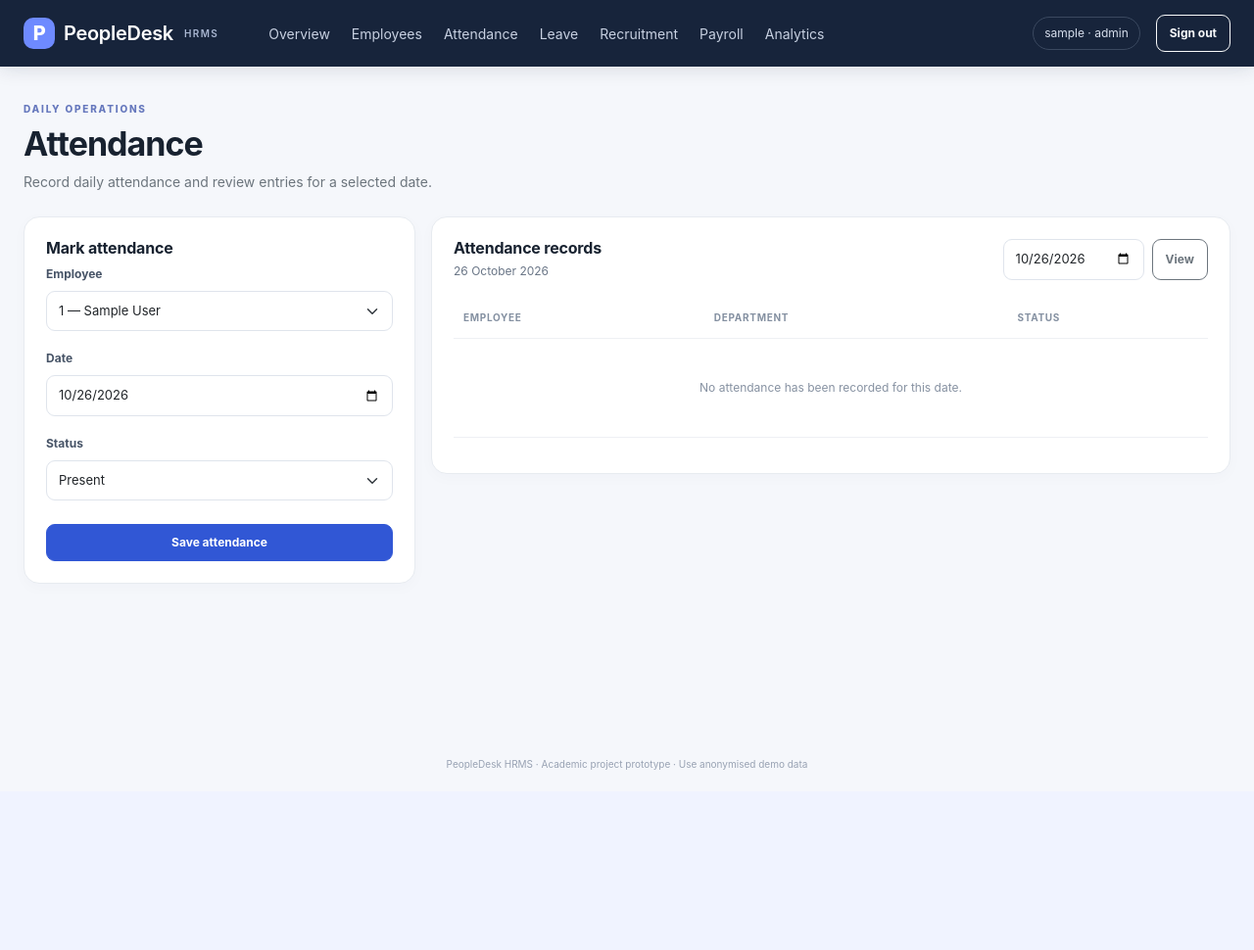
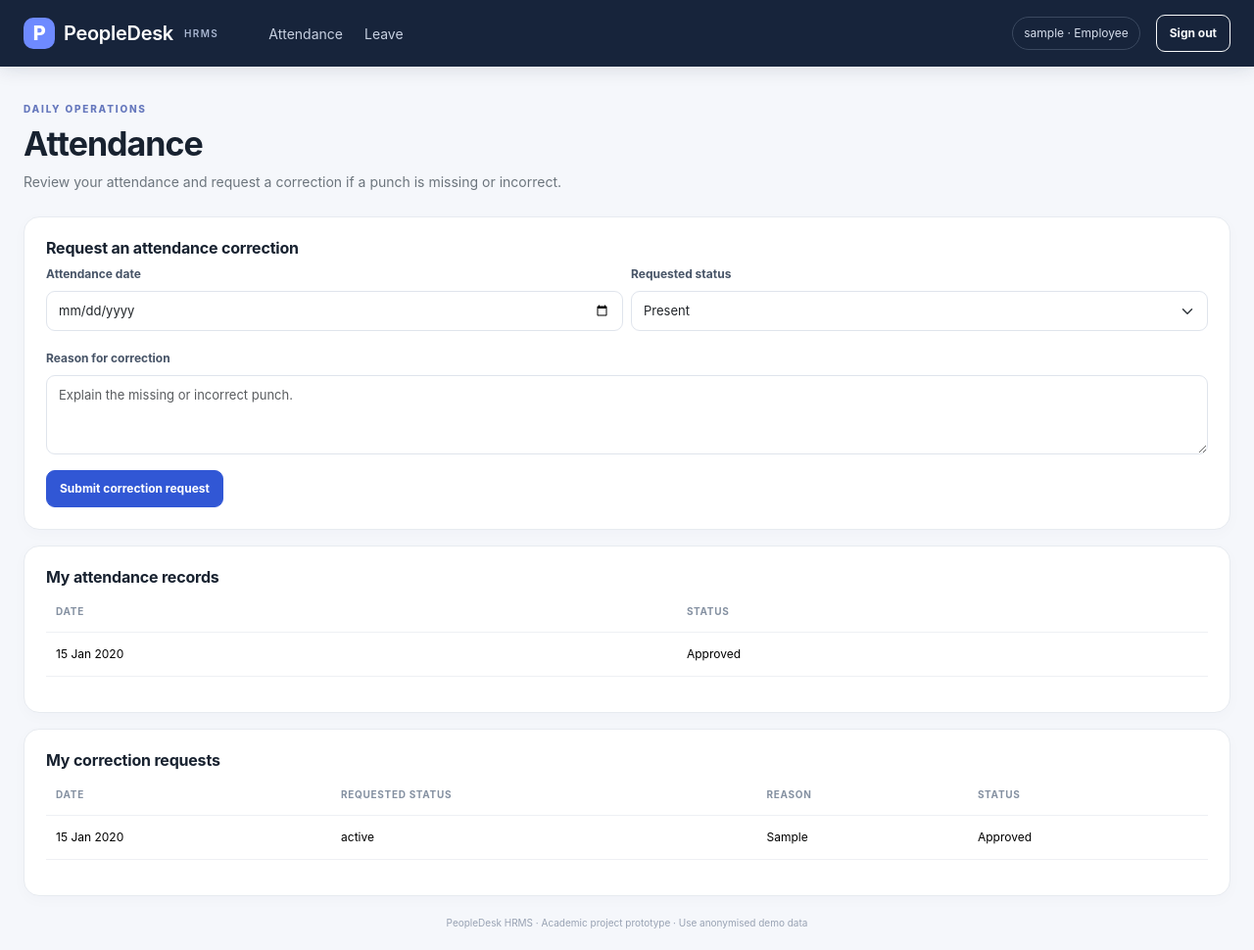
Before and after one commit to adibhardwaj03/Comprehensive-HRMS, a Flask app: page /attendance in a window 1280 px wide. Shown: the whole page at 98% size. Before the commit the page ends 786 px from the top, so only its background shows below. Run offline with Flask 3, Linux system fonts and the light colour scheme; the visitor is signed in with stand-in values (Sample User, id 1); tables that the repository leaves empty hold one stand-in row (values such as "Sample post").

Commit message:
Update HRMS employee workflows

```diff
--- a/app.py
+++ b/app.py
@@ -28,6 +28,32 @@
 
     def check_password(self, password):
         return check_password_hash(self.password_hash, password)
+
+
+class EmployeeAccount(db.Model):
+    id = db.Column(db.Integer, primary_key=True)
+    employee_id = db.Column(db.Integer, db.ForeignKey("employee.id"), unique=True, nullable=False)
+    username = db.Column(db.String(80), unique=True, nullable=False)
+    password_hash = db.Column(db.String(255), nullable=False)
+    employee = db.relationship("Employee", backref=db.backref("portal_account", uselist=False))
+
+    def set_password(self, password):
+        self.password_hash = generate_password_hash(password)
+
+    def check_password(self, password):
+        return check_password_hash(self.password_hash, password)
+
+
+class AttendanceCorrectionRequest(db.Model):
+    id = db.Column(db.Integer, primary_key=True)
+    employee_id = db.Column(db.Integer, db.ForeignKey("employee.id"), nullable=False)
+    attendance_date = db.Column(db.Date, nullable=False)
+    requested_status = db.Column(db.String(20), nullable=False)
+    reason = db.Column(db.String(500), nullable=False)
+    status = db.Column(db.String(20), nullable=False, default="Pending")
+    created_at = db.Column(db.DateTime, nullable=False, default=datetime.utcnow)
+    reviewed_at = db.Column(db.DateTime)
+    employee = db.relationship("Employee", backref="attendance_correction_requests")
 
 
 class Employee(db.Model):
@@ -115,13 +141,24 @@
         username = request.form.get("username", "").strip()
         password = request.form.get("password", "")
         user = User.query.filter_by(username=username).first()
+
         if user and user.check_password(password):
             session.clear()
             session.update(user_id=user.id, username=user.username, role=user.role)
             return redirect(request.args.get("next") or url_for("dashboard"))
+
+        employee_account = EmployeeAccount.query.filter_by(username=username).first()
+        if employee_account and employee_account.check_password(password):
+            session.clear()
+            session.update(
+                username=employee_account.username,
+                role="Employee",
+                employee_id=employee_account.employee_id
+            )
+            return redirect(request.args.get("next") or url_for("dashboard"))
+
         flash("Invalid username or password.", "danger")
     return render_template("login.html")
-
 
 @app.route("/logout")
 def logout():
@@ -132,6 +169,8 @@
 @app.route("/")
 @login_required
 def dashboard():
+    if session.get("role") == "Employee":
+        return redirect(url_for("leave"))
     today = date.today()
     active_count = Employee.query.filter_by(employment_status="Active").count()
     pending_leaves = LeaveRequest.query.filter_by(status="Pending").count()
@@ -149,7 +188,7 @@
 
 
 @app.route("/employees")
-@login_required
+@hr_required
 def employees():
     search = request.args.get("q", "").strip()
     query = Employee.query
@@ -215,6 +254,33 @@
     return render_template("employee_form.html", employee=employee)
 
 
+@app.route("/employees/<int:employee_id>/account", methods=["POST"])
+@hr_required
+def employee_account_create(employee_id):
+    employee = Employee.query.get_or_404(employee_id)
+    username = request.form.get("username", "").strip()
+    password = request.form.get("password", "")
+
+    if len(username) < 3 or len(password) < 12:
+        flash("Choose a username with at least 3 characters and a password with at least 12 characters.", "danger")
+        return redirect(url_for("employees"))
+
+    if EmployeeAccount.query.filter_by(employee_id=employee.id).first():
+        flash("This employee already has a portal account.", "warning")
+        return redirect(url_for("employees"))
+
+    if User.query.filter_by(username=username).first() or EmployeeAccount.query.filter_by(username=username).first():
+        flash("That username is already in use.", "danger")
+        return redirect(url_for("employees"))
+
+    account = EmployeeAccount(employee_id=employee.id, username=username)
+    account.set_password(password)
+    db.session.add(account)
+    db.session.commit()
+    flash("Employee portal account created. Share the login details with the employee securely.", "success")
+    return redirect(url_for("employees"))
+
+
 @app.route("/employees/<int:employee_id>/status", methods=["POST"])
 @hr_required
 def employee_status(employee_id):
@@ -228,59 +294,150 @@
 @app.route("/attendance", methods=["GET", "POST"])
 @login_required
 def attendance():
-    if request.method == "POST":
-        try:
-            employee_id = int(request.form["employee_id"])
-            attendance_date = date.fromisoformat(request.form["attendance_date"])
-            status = request.form["status"]
-            if status not in {"Present", "Absent", "Work From Home"}:
-                raise ValueError("Invalid attendance status.")
-            record = Attendance.query.filter_by(employee_id=employee_id, attendance_date=attendance_date).first()
-            if record:
-                record.status = status
-            else:
-                db.session.add(Attendance(employee_id=employee_id, attendance_date=attendance_date, status=status))
-            db.session.commit()
-            flash("Attendance saved.", "success")
-            return redirect(url_for("attendance"))
-        except Exception:
-            db.session.rollback()
-            flash("Could not save attendance. Check the selected employee and date.", "danger")
+    role = session.get("role")
+
+    if role == "Employee":
+        employee_id = session.get("employee_id")
+        if not employee_id:
+            abort(403)
+
+        if request.method == "POST":
+            try:
+                attendance_date = date.fromisoformat(request.form["attendance_date"])
+                requested_status = request.form["requested_status"]
+                reason = request.form["reason"].strip()
+                if requested_status not in {"Present", "Absent", "Work From Home"}:
+                    raise ValueError("Invalid requested status.")
+                if not reason:
+                    raise ValueError("Please explain the attendance correction.")
+                correction = AttendanceCorrectionRequest(
+                    employee_id=employee_id,
+                    attendance_date=attendance_date,
+                    requested_status=requested_status,
+                    reason=reason
+                )
+                db.session.add(correction)
+                db.session.commit()
+                flash("Attendance correction request submitted to HR.", "success")
+                return redirect(url_for("attendance"))
+            except (ValueError, KeyError):
+                db.session.rollback()
+                flash("Please check the date, requested status and reason.", "danger")
+
+        corrections = AttendanceCorrectionRequest.query.filter_by(
+            employee_id=employee_id
+        ).order_by(AttendanceCorrectionRequest.created_at.desc()).all()
+        records = Attendance.query.filter_by(employee_id=employee_id).order_by(
+            Attendance.attendance_date.desc()
+        ).all()
+        return render_template(
+            "attendance.html", employee_view=True, records=records,
+            correction_requests=corrections, selected_date=date.today(),
+            employees=[], pending_corrections=[]
+        )
+
+    if role not in {"HR", "Admin"}:
+        abort(403)
+
     selected_date = request.args.get("date", date.today().isoformat())
     try:
         parsed_date = date.fromisoformat(selected_date)
     except ValueError:
         parsed_date = date.today()
+
     records = Attendance.query.filter_by(attendance_date=parsed_date).join(Employee).order_by(Employee.name).all()
-    return render_template("attendance.html", employees=Employee.query.filter_by(employment_status="Active").order_by(Employee.name).all(),
-                           records=records, selected_date=parsed_date)
+    pending_corrections = AttendanceCorrectionRequest.query.filter_by(status="Pending").join(
+        Employee
+    ).order_by(AttendanceCorrectionRequest.created_at.asc()).all()
+    return render_template(
+        "attendance.html", employee_view=False, employees=[],
+        records=records, selected_date=parsed_date,
+        correction_requests=[], pending_corrections=pending_corrections
+    )
+
+
+@app.route("/attendance/corrections/<int:request_id>/decision", methods=["POST"])
+@hr_required
+def attendance_correction_decision(request_id):
+    correction = AttendanceCorrectionRequest.query.get_or_404(request_id)
+    decision = request.form.get("decision")
+
+    if correction.status != "Pending" or decision not in {"Approved", "Rejected"}:
+        flash("This correction request can no longer be changed.", "warning")
+        return redirect(url_for("attendance"))
+
+    if decision == "Approved":
+        record = Attendance.query.filter_by(
+            employee_id=correction.employee_id,
+            attendance_date=correction.attendance_date
+        ).first()
+        if record:
+            record.status = correction.requested_status
+        else:
+            record = Attendance(
+                employee_id=correction.employee_id,
+                attendance_date=correction.attendance_date,
+                status=correction.requested_status
+            )
+            db.session.add(record)
+
+    correction.status = decision
+    correction.reviewed_at = datetime.utcnow()
+    db.session.commit()
+    flash(f"Attendance correction {decision.lower()}.", "success")
+    return redirect(url_for("attendance"))
 
 
 @app.route("/leave", methods=["GET", "POST"])
 @login_required
 def leave():
+    role = session.get("role")
+
+    if role == "Employee":
+        employee_id = session.get("employee_id")
+        if not employee_id:
+            abort(403)
+
+        if request.method == "POST":
+            try:
+                start_date = date.fromisoformat(request.form["start_date"])
+                end_date = date.fromisoformat(request.form["end_date"])
+                leave_type = request.form["leave_type"]
+                reason = request.form["reason"].strip()
+                if end_date < start_date:
+                    raise ValueError("End date cannot be earlier than start date.")
+                if leave_type not in {"Annual", "Sick", "Personal", "Unpaid"}:
+                    raise ValueError("Invalid leave type.")
+                if not reason:
+                    raise ValueError("Please provide a reason.")
+                request_record = LeaveRequest(
+                    employee_id=employee_id,
+                    start_date=start_date,
+                    end_date=end_date,
+                    leave_type=leave_type,
+                    reason=reason
+                )
+                db.session.add(request_record)
+                db.session.commit()
+                flash("Leave request submitted to HR for review.", "success")
+                return redirect(url_for("leave"))
+            except (ValueError, KeyError):
+                db.session.rollback()
+                flash("Could not submit leave request. Check the dates and details.", "danger")
+
+        requests = LeaveRequest.query.filter_by(employee_id=employee_id).order_by(
+            LeaveRequest.created_at.desc()
+        ).all()
+        return render_template("leave.html", employee_view=True, leave_requests=requests)
+
+    if role not in {"HR", "Admin"}:
+        abort(403)
+
     if request.method == "POST":
-        try:
-            start_date = date.fromisoformat(request.form["start_date"])
-            end_date = date.fromisoformat(request.form["end_date"])
-            if end_date < start_date:
-                raise ValueError("End date cannot be earlier than start date.")
-            request_record = LeaveRequest(
-                employee_id=int(request.form["employee_id"]),
-                start_date=start_date,
-                end_date=end_date,
-                leave_type=request.form["leave_type"],
-                reason=request.form["reason"].strip()
-            )
-            db.session.add(request_record)
-            db.session.commit()
-            flash("Leave request submitted.", "success")
-            return redirect(url_for("leave"))
-        except Exception as error:
-            db.session.rollback()
-            flash(f"Could not submit leave request. {error}", "danger")
+        abort(403)
+
     requests = LeaveRequest.query.join(Employee).order_by(LeaveRequest.created_at.desc()).all()
-    return render_template("leave.html", employees=Employee.query.order_by(Employee.name).all(), leave_requests=requests)
+    return render_template("leave.html", employee_view=False, leave_requests=requests)
 
 
 @app.route("/leave/<int:request_id>/decision", methods=["POST"])
@@ -295,7 +452,6 @@
         db.session.commit()
         flash(f"Leave request {decision.lower()}.", "success")
     return redirect(url_for("leave"))
-
 
 @app.route("/recruitment", methods=["GET", "POST"])
 @hr_required
@@ -358,7 +514,7 @@
 
 
 @app.route("/analytics")
-@login_required
+@hr_required
 def analytics():
     department_rows = db.session.query(Employee.department, func.count(Employee.id), func.avg(Employee.monthly_salary_inr)).group_by(Employee.department).all()
     grade_rows = db.session.query(Employee.grade, func.avg(Employee.monthly_salary_inr), func.count(Employee.id)).group_by(Employee.grade).order_by(Employee.grade).all()
@@ -370,7 +526,7 @@
 
 
 @app.route("/api/summary")
-@login_required
+@hr_required
 def api_summary():
     return jsonify({
         "active_employees": Employee.query.filter_by(employment_status="Active").count(),
@@ -382,7 +538,7 @@
 
 
 @app.route("/api/employees")
-@login_required
+@hr_required
 def api_employees():
     records = Employee.query.order_by(Employee.name).all()
     return jsonify([{
@@ -393,7 +549,7 @@
 
 
 @app.route("/export/employees.csv")
-@login_required
+@hr_required
 def export_employees():
     records = Employee.query.order_by(Employee.name).all()
     import csv
--- a/templates/attendance.html
+++ b/templates/attendance.html
@@ -1,7 +1,47 @@
 {% extends "base.html" %}
 {% block title %}Attendance{% endblock %}
 {% block content %}
-<div class="page-heading"><p class="eyebrow">DAILY OPERATIONS</p><h1>Attendance</h1><p class="text-secondary mb-0">Record daily attendance and review entries for a selected date.</p></div>
-<div class="row g-3"><div class="col-xl-4"><section class="content-card"><h2 class="card-title">Mark attendance</h2><form method="post"><label class="form-label">Employee</label><select class="form-select mb-3" name="employee_id" required>{% for employee in employees %}<option value="{{ employee.id }}">{{ employee.emp_id }} — {{ employee.name }}</option>{% endfor %}</select><label class="form-label">Date</label><input class="form-control mb-3" type="date" name="attendance_date" value="{{ selected_date.isoformat() }}" required><label class="form-label">Status</label><select class="form-select mb-4" name="status"><option>Present</option><option>Absent</option><option>Work From Home</option></select><button class="btn btn-primary w-100">Save attendance</button></form></section></div>
-<div class="col-xl-8"><section class="content-card"><div class="section-heading"><div><h2>Attendance records</h2><p>{{ selected_date.strftime("%d %B %Y") }}</p></div><form class="d-flex gap-2" method="get"><input class="form-control" type="date" name="date" value="{{ selected_date.isoformat() }}"><button class="btn btn-outline-secondary">View</button></form></div><div class="table-responsive"><table class="table align-middle"><thead><tr><th>Employee</th><th>Department</th><th>Status</th></tr></thead><tbody>{% for record in records %}<tr><td><strong>{{ record.employee.name }}</strong><small class="d-block text-secondary">{{ record.employee.emp_id }}</small></td><td>{{ record.employee.department }}</td><td><span class="status-pill {{ 'status-green' if record.status == 'Present' else 'status-amber' }}">{{ record.status }}</span></td></tr>{% else %}<tr><td colspan="3"><div class="empty-state">No attendance has been recorded for this date.</div></td></tr>{% endfor %}</tbody></table></div></section></div></div>
+<div class="page-heading"><p class="eyebrow">DAILY OPERATIONS</p><h1>Attendance</h1>
+<p class="text-secondary mb-0">{% if employee_view %}Review your attendance and request a correction if a punch is missing or incorrect.{% else %}Review attendance records and handle employee correction requests.{% endif %}</p></div>
+
+{% if employee_view %}
+<section class="content-card mb-3">
+  <h2 class="card-title">Request an attendance correction</h2>
+  <form method="post">
+    <div class="row g-2">
+      <div class="col-md-6"><label class="form-label">Attendance date</label><input class="form-control mb-3" type="date" name="attendance_date" required></div>
+      <div class="col-md-6"><label class="form-label">Requested status</label><select class="form-select mb-3" name="requested_status" required><option>Present</option><option>Absent</option><option>Work From Home</option></select></div>
+    </div>
+    <label class="form-label">Reason for correction</label>
+    <textarea class="form-control mb-3" name="reason" maxlength="500" rows="3" required placeholder="Explain the missing or incorrect punch."></textarea>
+    <button class="btn btn-primary">Submit correction request</button>
+  </form>
+</section>
+<section class="content-card mb-3">
+  <h2 class="card-title">My attendance records</h2>
+  <div class="table-responsive"><table class="table align-middle"><thead><tr><th>Date</th><th>Status</th></tr></thead><tbody>
+  {% for record in records %}<tr><td>{{ record.attendance_date.strftime("%d %b %Y") }}</td><td>{{ record.status }}</td></tr>{% else %}<tr><td colspan="2"><div class="empty-state">No attendance records are available yet.</div></td></tr>{% endfor %}
+  </tbody></table></div>
+</section>
+<section class="content-card">
+  <h2 class="card-title">My correction requests</h2>
+  <div class="table-responsive"><table class="table align-middle"><thead><tr><th>Date</th><th>Requested status</th><th>Reason</th><th>Status</th></tr></thead><tbody>
+  {% for item in correction_requests %}<tr><td>{{ item.attendance_date.strftime("%d %b %Y") }}</td><td>{{ item.requested_status }}</td><td>{{ item.reason }}</td><td>{{ item.status }}</td></tr>{% else %}<tr><td colspan="4"><div class="empty-state">No correction requests submitted.</div></td></tr>{% endfor %}
+  </tbody></table></div>
+</section>
+{% else %}
+<section class="content-card mb-3">
+  <div class="section-heading"><div><h2>Attendance records</h2><p>{{ selected_date.strftime("%d %B %Y") }}</p></div><form class="d-flex gap-2" method="get"><input class="form-control" type="date" name="date" value="{{ selected_date.isoformat() }}"><button class="btn btn-outline-secondary">View</button></form></div>
+  <p class="text-secondary">This view is read-only. HR changes attendance only after reviewing an employee's correction request.</p>
+  <div class="table-responsive"><table class="table align-middle"><thead><tr><th>Employee</th><th>Department</th><th>Status</th></tr></thead><tbody>
+  {% for record in records %}<tr><td><strong>{{ record.employee.name }}</strong><small class="d-block text-secondary">{{ record.employee.emp_id }}</small></td><td>{{ record.employee.department }}</td><td>{{ record.status }}</td></tr>{% else %}<tr><td colspan="3"><div class="empty-state">No attendance has been recorded for this date.</div></td></tr>{% endfor %}
+  </tbody></table></div>
+</section>
+<section class="content-card">
+  <h2 class="card-title">Pending correction requests</h2>
+  <div class="table-responsive"><table class="table align-middle"><thead><tr><th>Employee</th><th>Date</th><th>Requested status</th><th>Reason</th><th>Decision</th></tr></thead><tbody>
+  {% for item in pending_corrections %}<tr><td>{{ item.employee.name }} <small class="d-block text-secondary">{{ item.employee.emp_id }}</small></td><td>{{ item.attendance_date.strftime("%d %b %Y") }}</td><td>{{ item.requested_status }}</td><td>{{ item.reason }}</td><td><form method="post" action="{{ url_for('attendance_correction_decision', request_id=item.id) }}" class="d-flex gap-1"><button class="btn btn-sm btn-success" name="decision" value="Approved">Approve</button><button class="btn btn-sm btn-outline-danger" name="decision" value="Rejected">Reject</button></form></td></tr>{% else %}<tr><td colspan="5"><div class="empty-state">No pending correction requests.</div></td></tr>{% endfor %}
+  </tbody></table></div>
+</section>
+{% endif %}
 {% endblock %}
--- a/templates/base.html
+++ b/templates/base.html
@@ -15,13 +15,17 @@
     <button class="navbar-toggler" type="button" data-bs-toggle="collapse" data-bs-target="#navLinks"><span class="navbar-toggler-icon"></span></button>
     <div class="collapse navbar-collapse" id="navLinks">
       <div class="navbar-nav ms-lg-4">
+        {% if current_role in ['HR','Admin'] %}
         <a class="nav-link" href="{{ url_for('dashboard') }}">Overview</a>
         <a class="nav-link" href="{{ url_for('employees') }}">Employees</a>
+        {% endif %}
         <a class="nav-link" href="{{ url_for('attendance') }}">Attendance</a>
         <a class="nav-link" href="{{ url_for('leave') }}">Leave</a>
+        {% if current_role in ['HR','Admin'] %}
         <a class="nav-link" href="{{ url_for('recruitment') }}">Recruitment</a>
         <a class="nav-link" href="{{ url_for('payroll') }}">Payroll</a>
         <a class="nav-link" href="{{ url_for('analytics') }}">Analytics</a>
+        {% endif %}
       </div>
       <div class="ms-auto d-flex align-items-center gap-3 mt-3 mt-lg-0">
         <span class="user-chip">{{ current_username }} · {{ current_role }}</span>
```
Also changed, not shown: templates/employees.html (+29 -0 lines), templates/leave.html (+36 -3 lines), README.md.
